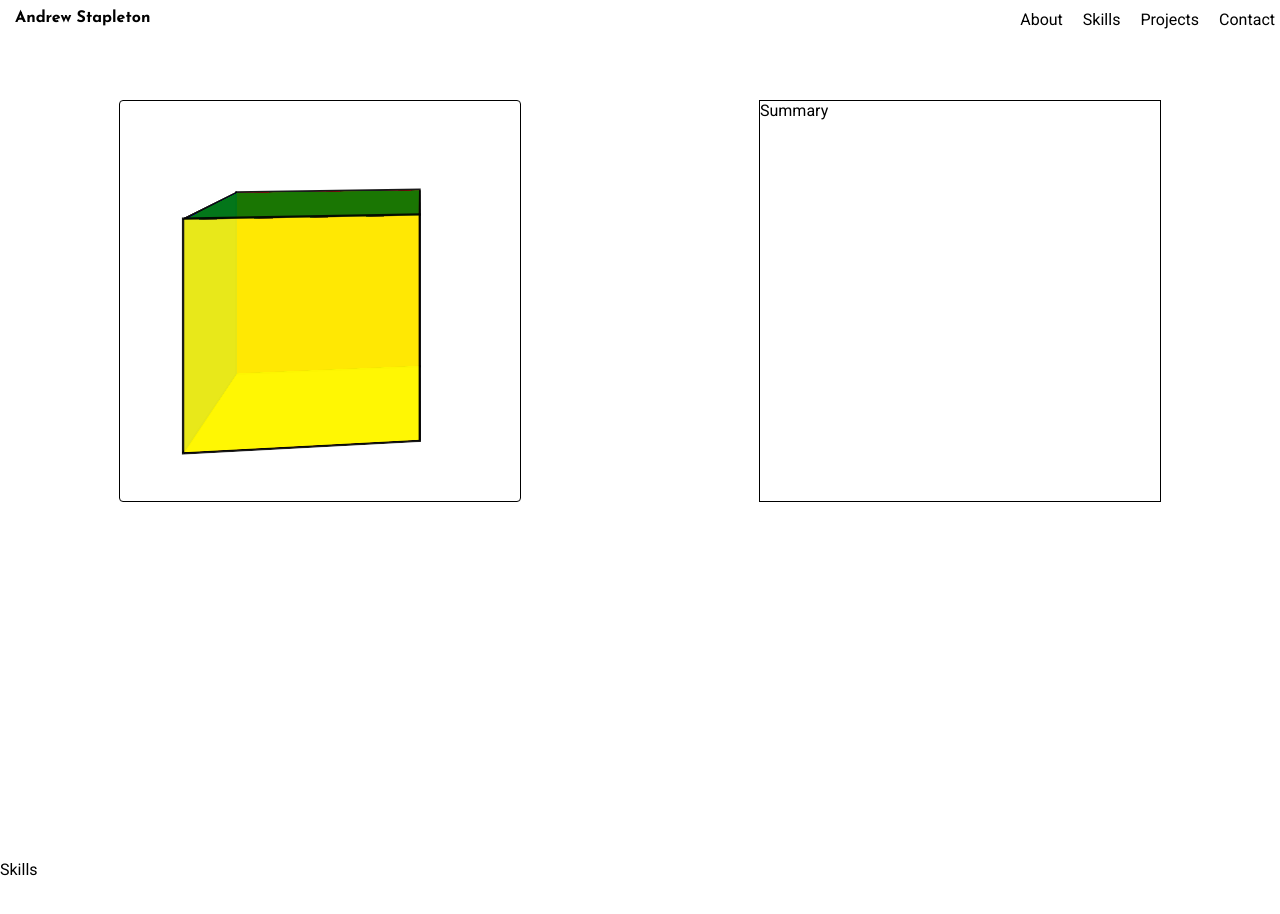
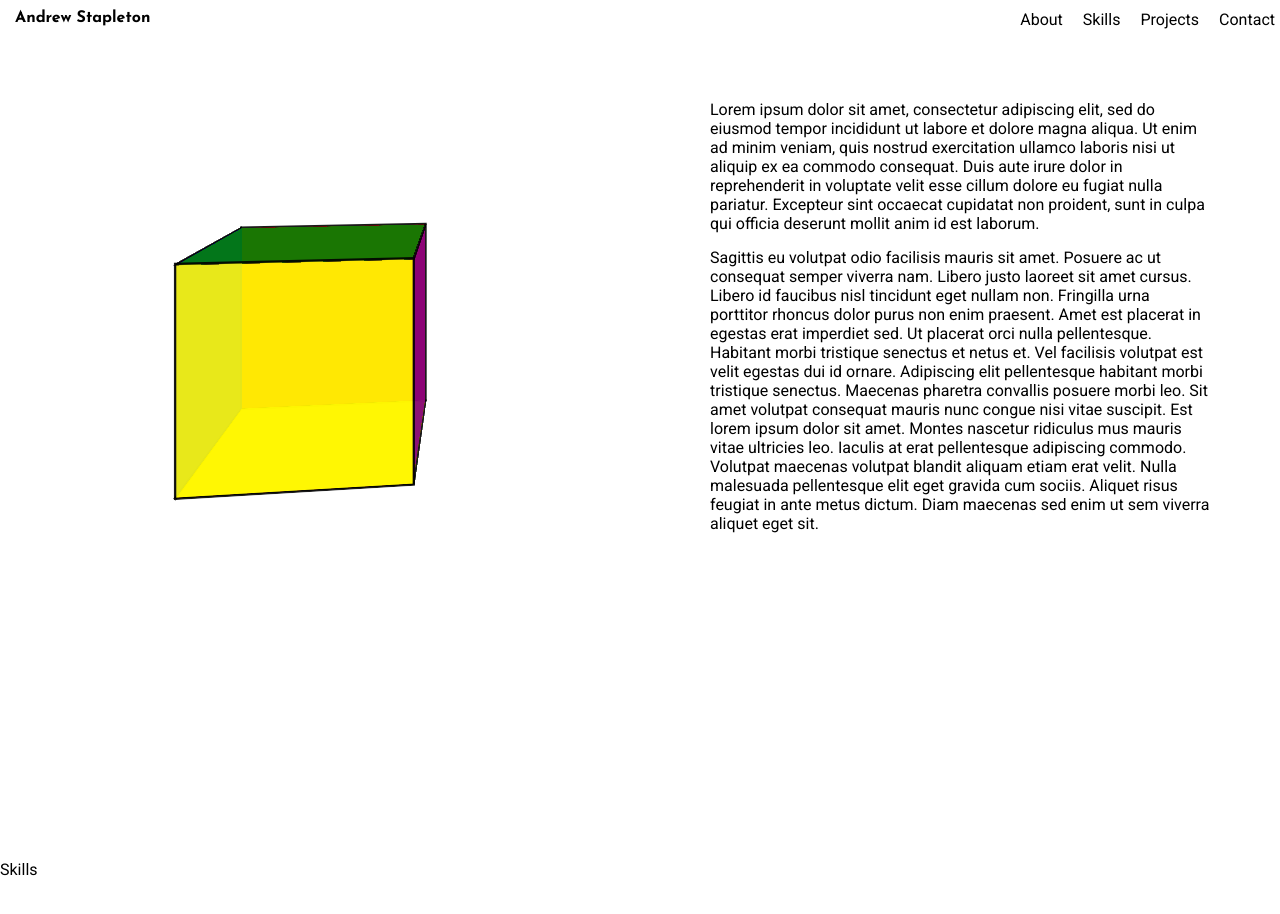
Before and after one commit to tgoandrex/tgoandrex.github.io, a React (Create React App) app: page / in a window 1280 px wide. Shown: the top 914 px of the page. Built offline with nearby package versions, Linux system fonts and the light colour scheme.

Commit message:
More about section css restructuring.

```diff
--- a/src/components/about/About.js
+++ b/src/components/about/About.js
@@ -13,7 +13,25 @@ function About() {
                     </div>
                 </div>
                 <div id='about-summary'>
-                    Summary
+                    <p>
+                        Lorem ipsum dolor sit amet, consectetur adipiscing elit, sed do eiusmod tempor incididunt ut labore et
+                        dolore magna aliqua. Ut enim ad minim veniam, quis nostrud exercitation ullamco laboris nisi ut aliquip
+                        ex ea commodo consequat. Duis aute irure dolor in reprehenderit in voluptate velit esse cillum dolore eu
+                        fugiat nulla pariatur. Excepteur sint occaecat cupidatat non proident, sunt in culpa qui officia
+                        deserunt mollit anim id est laborum.
+                    </p>
+                    <p>
+                        Sagittis eu volutpat odio facilisis mauris sit amet. Posuere ac ut consequat semper viverra nam.
+                        Libero justo laoreet sit amet cursus. Libero id faucibus nisl tincidunt eget nullam non. Fringilla
+                        urna porttitor rhoncus dolor purus non enim praesent. Amet est placerat in egestas erat imperdiet sed.
+                        Ut placerat orci nulla pellentesque. Habitant morbi tristique senectus et netus et. Vel facilisis
+                        volutpat est velit egestas dui id ornare. Adipiscing elit pellentesque habitant morbi tristique senectus.
+                        Maecenas pharetra convallis posuere morbi leo. Sit amet volutpat consequat mauris nunc congue nisi
+                        vitae suscipit. Est lorem ipsum dolor sit amet. Montes nascetur ridiculus mus mauris vitae ultricies leo.
+                        Iaculis at erat pellentesque adipiscing commodo. Volutpat maecenas volutpat blandit aliquam etiam
+                        erat velit. Nulla malesuada pellentesque elit eget gravida cum sociis. Aliquet risus feugiat in ante
+                        metus dictum. Diam maecenas sed enim ut sem viverra aliquet eget sit.
+                    </p>
                 </div>
             </div>
         </section>
--- a/src/components/about/about.css
+++ b/src/components/about/about.css
@@ -4,10 +4,17 @@
 }
 
 #cube-container, #about-summary {
-    width: 400px;
-    height: 400px;
+    width: 300px;
+    min-height: 30vh;
     margin: auto;
-    border: 1px solid #000;
+}
+
+#about-summary {
+    min-height: 30vh;
+}
+
+#about-summary p {
+    margin-top: 15px;
 }
 
 #cube-container {
@@ -86,6 +93,14 @@
     #about .flex {
         flex-direction: row;
     }
+
+    #cube-container, #about-summary {
+        min-height: 60vh;
+    }
+
+    #about-summary p:first-child {
+        margin-top: 0;
+    }
 }
 
 @media screen and (min-width: 1000px) { /* Desktop */
@@ -93,4 +108,8 @@
         min-height: 95vh;
         margin-top: 5vh;
     }
+
+    #cube-container, #about-summary {
+        width: 500px;
+    }
 }
```
